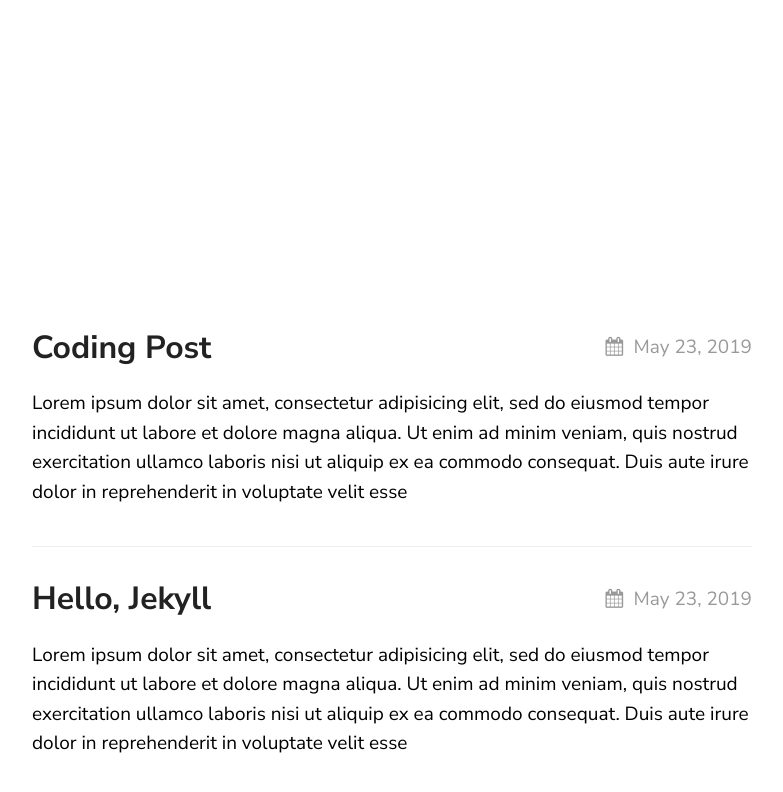
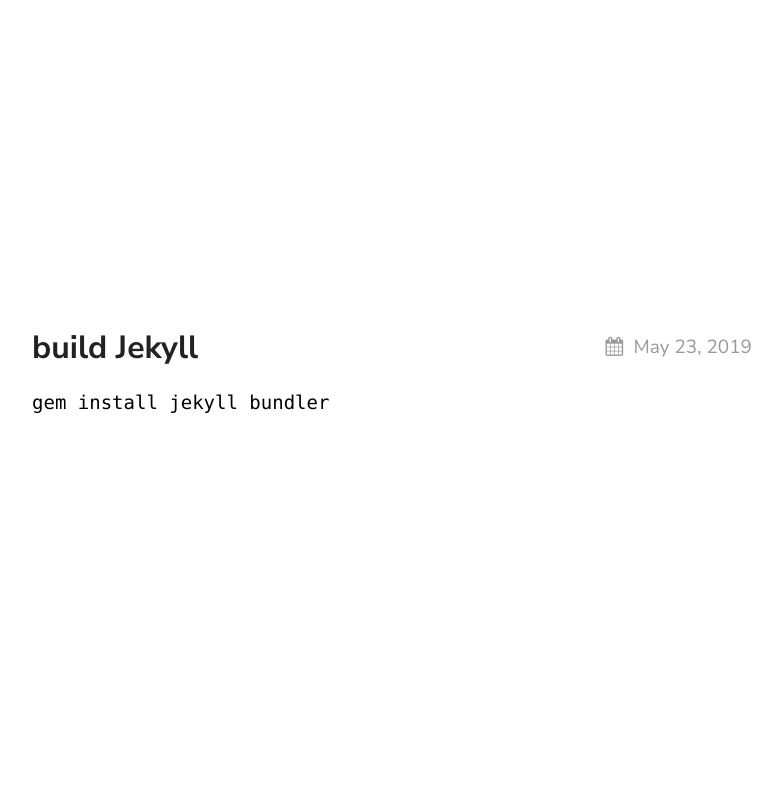
Before and after one commit to ejayyy/blog, a Jekyll site: the page built from index.md, in a window 1280 px wide. Shown: the top 792 px of the page, without its empty margins (68-851 px from the left). Built offline with Jekyll 4.4.1, drawn with Linux system fonts in a browser that asks for light colours.

Commit message:
[mod] posts

````diff
--- a/_posts/2019-05-23-welcome-to-jekyll.markdown
+++ b/_posts/2019-05-23-welcome-to-jekyll.markdown
@@ -1,14 +1,10 @@
 ---
 layout: post
-title:  "Hello, Jekyll"
-date:   2019-05-23 21:03:36 +0530
+title:  "build Jekyll"
 ---
-Lorem ipsum dolor sit amet, consectetur adipisicing elit, sed do eiusmod tempor incididunt ut labore et dolore magna aliqua. Ut enim ad minim veniam, quis nostrud exercitation ullamco laboris nisi ut aliquip ex ea commodo consequat. Duis aute irure dolor in reprehenderit in voluptate velit esse
+`gem install jekyll bundler`
 
-![texture theme preview](https://images.unsplash.com/photo-1500322969630-a26ab6eb64cc?ixlib=rb-1.2.1&ixid=eyJhcHBfaWQiOjEyMDd9&w=1000&q=80)
+`bundler install`
+ - before building the project, I should install all the gems inside the target.
 
-Check out the [Jekyll docs][jekyll-docs] for more info on how to get the most out of Jekyll. File all bugs/feature requests at [Jekyll’s GitHub repo][jekyll-gh]. If you have questions, you can ask them on [Jekyll Talk][jekyll-talk].
-
-[jekyll-docs]: https://jekyllrb.com/docs/home
-[jekyll-gh]:   https://github.com/jekyll/jekyll
-[jekyll-talk]: https://talk.jekyllrb.com/
+`bundle exec jekyll serve`
--- a/_posts/2019-06-30-coding-post.markdown
+++ /dev/null
@@ -1,32 +0,0 @@
----
-layout: post
-title:  "Coding Post"
-description: An example post which shows code rendering.
-date:   2019-05-23 21:03:36 +0530
-categories: Javascript NodeJS
----
-Lorem ipsum dolor sit amet, consectetur adipisicing elit, sed do eiusmod tempor incididunt ut labore et dolore magna aliqua. Ut enim ad minim veniam, quis nostrud exercitation ullamco laboris nisi ut aliquip ex ea commodo consequat. Duis aute irure dolor in reprehenderit in voluptate velit esse
-
-```javascript
-const express = require('express')
-const app = express()
-
-app.get('/', function (req, res) {
-  res.send('Hello World')
-})
-
-app.listen(3000)
-```
-
-Lorem ipsum dolor sit amet, consectetur adipisicing elit. Aliquam qui voluptatem excepturi nemo similique atque sapiente aperiam, dolorum deleniti! Esse quam perferendis temporibus nemo at molestias necessitatibus tenetur cupiditate sapiente. Lorem ipsum dolor sit amet, consectetur adipisicing elit. Nihil et voluptatibus non labore officiis assumenda, distinctio perspiciatis blanditiis nesciunt rerum molestias impedit fugiat nulla qui libero minima quasi! Libero, iure.
-
-```scss
-body {
-	font-family: 'Nunito Sans', sans-serif;
-	line-height: 1.5em;
-	margin: 0;
-	-webkit-font-smoothing: antialiased;
-	-moz-osx-font-smoothing: grayscale;
-}
-```
-Lorem ipsum dolor sit amet, consectetur adipisicing elit. Aliquam rerum, ratione impedit necessitatibus facere soluta odio repellat asperiores neque! Sunt iusto quia suscipit amet inventore eum, vel molestiae reiciendis alias.
````
